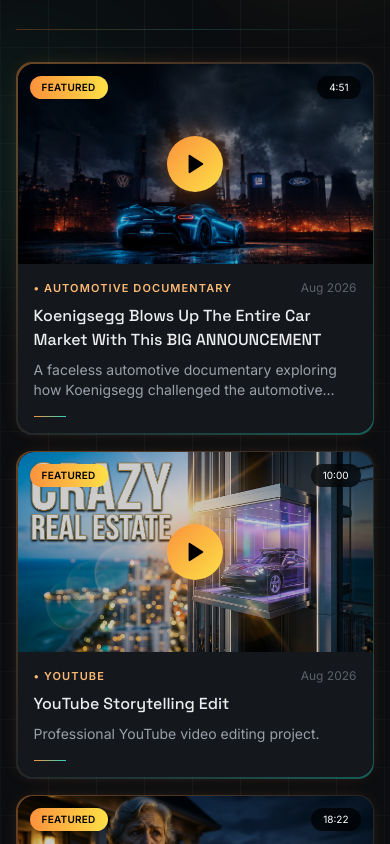
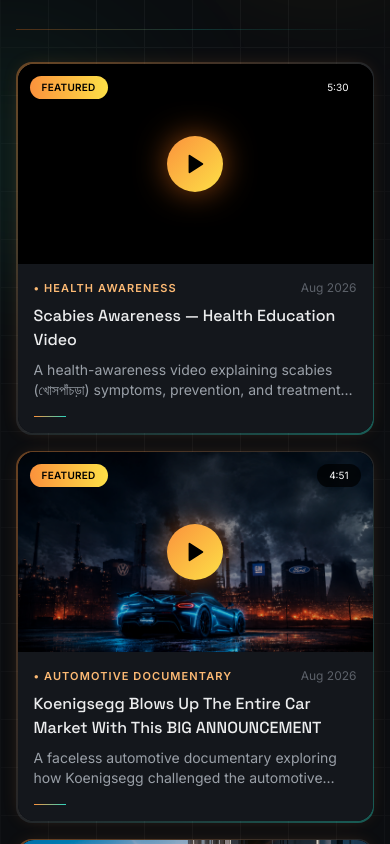
Before and after one commit to mehedihasansojib8599-source/video-editor-portfolio, a Next.js app: page / in a window 390 px wide. Shown: the part 4340-5184 px from the top of the page. Built offline with nearby package versions, Linux system fonts and the light colour scheme.

Commit message:
Add health awareness video, mobile fixes, and premium glow updates

```diff
--- a/components/portfolio/portfolio-card.tsx
+++ b/components/portfolio/portfolio-card.tsx
@@ -248,12 +248,15 @@
   const thumbnail = useResolvedThumbnail(project);
 
   // Reels: mp4 (native <video>), facebook (iframe), and anything flagged
-  // with displayAsReel (e.g. a YouTube Short) all play inline in the card,
-  // toggled by clicking the card — no fullscreen modal.
+  // with displayAsReel: true (e.g. a YouTube Short) all play inline in the
+  // card, toggled by clicking the card — no fullscreen modal. An explicit
+  // displayAsReel: false overrides mp4/facebook back into the normal
+  // (modal-opening) card variant.
   const isReel =
-    project.video?.type === 'mp4' ||
-    project.video?.type === 'facebook' ||
-    project.displayAsReel === true;
+    (project.video?.type === 'mp4' || project.video?.type === 'facebook') &&
+    project.displayAsReel !== false
+      ? true
+      : project.displayAsReel === true;
 
   if (!project.video) {
     return null;
--- a/components/portfolio/portfolio-grid.tsx
+++ b/components/portfolio/portfolio-grid.tsx
@@ -56,15 +56,21 @@
     return result;
   }, [projects, category, search, sort]);
 
-  // Reels = mp4, facebook (always play inline in the card), OR anything
-  // explicitly flagged with displayAsReel (e.g. a YouTube Short).
+  // Reels = mp4, facebook (always play inline in the card) UNLESS explicitly
+  // overridden with displayAsReel: false — OR anything explicitly flagged
+  // with displayAsReel: true (e.g. a YouTube Short) even if it isn't mp4/facebook.
   const reels = filtered.filter(
-    (p) => REEL_TYPES.includes(p.video.type) || p.displayAsReel === true
+    (p) =>
+      (REEL_TYPES.includes(p.video.type) && p.displayAsReel !== false) ||
+      p.displayAsReel === true
   );
 
-  // Everything else (youtube, drive, vimeo — opens in the fullscreen modal)
+  // Everything else (youtube, drive, vimeo — opens in the fullscreen modal —
+  // plus any mp4/facebook explicitly set to displayAsReel: false)
   const normalVideos = filtered.filter(
-    (p) => !REEL_TYPES.includes(p.video.type) && p.displayAsReel !== true
+    (p) =>
+      (!REEL_TYPES.includes(p.video.type) && p.displayAsReel !== true) ||
+      p.displayAsReel === false
   );
 
   return (
--- a/data/portfolio.ts
+++ b/data/portfolio.ts
@@ -30,11 +30,16 @@
 //   this file, then use that exact string in a project's `category` field.
 //
 // HOW TO SEND A PROJECT TO THE "CINEMATIC REELS" SECTION:
-//   Reels are anything with video.type "mp4" or "facebook" — these always
-//   show in the Reels section automatically. If you want a "youtube" (or
+//   Reels are anything with video.type "mp4" or "facebook" — these show in
+//   the Reels section automatically. If you want a "youtube" (or
 //   "vimeo"/"drive") project to ALSO show in the Reels section instead of
 //   the normal grid — for example a YouTube Short — set `displayAsReel: true`
-//   on that project. Everything else stays in the normal grid as usual.
+//   on that project.
+//
+//   HOW TO KEEP AN mp4/facebook VIDEO OUT OF REELS (in the normal grid
+//   instead, alongside your YouTube/Drive videos):
+//   Set `displayAsReel: false` explicitly on that project. This overrides
+//   the default mp4/facebook → Reels behavior.
 // ============================================================================
 
 // ---- FIELD GUIDE -----------------------------------------------------------
@@ -55,9 +60,7 @@
 // featured      true/false — show in the "Featured" homepage section
 // published     true/false — false hides it from the whole site
 // platform      where the final video lives, e.g. "YouTube", "Instagram"
-// displayAsReel true/false — force a youtube/vimeo/drive project into the
-//               "Cinematic Reels" section (e.g. a YouTube Short). Optional —
-//               mp4/facebook videos go there automatically without this.
+// displayAsReel true/false — see "HOW TO SEND..." / "HOW TO KEEP..." above.
 // beforeImage / afterImage   optional color-grading before/after slider images
 //
 // VIDEO GUIDE — set `video.type` to one of:
@@ -123,8 +126,10 @@
 
   platform: string;
 
-  /** Force this project into the "Cinematic Reels" section even though its
-   *  video.type is youtube/vimeo/drive (mp4/facebook go there automatically). */
+  /** Force this project into (true) or keep it out of (false) the
+   *  "Cinematic Reels" section. mp4/facebook default to Reels (true) unless
+   *  explicitly set to false; youtube/vimeo/drive default to the normal grid
+   *  unless explicitly set to true. */
   displayAsReel?: boolean;
 
   beforeImage?: string;
@@ -137,6 +142,44 @@
 }
 
 export const projects: Project[] = [
+  {
+    // ---- Facebook video kept in the normal grid (with the YouTube videos),
+    // NOT in Reels, via displayAsReel: false ----
+    id: 'scabies-awareness-health-video',
+
+    title: 'Scabies Awareness — Health Education Video',
+
+    description:
+      'A health-awareness video explaining scabies (খোসপাঁচড়া) symptoms, prevention, and treatment guidance for general audiences.',
+
+    longDescription:
+      'An educational health-awareness edit covering scabies symptoms (intense itching, small red bumps, spread between family members), prevention tips (keeping clothing/towels/bedding clean, not sharing personal items), and guidance to seek proper medical advice rather than self-medicating.',
+
+    video: {
+      type: 'facebook',
+      src: 'https://www.facebook.com/reel/2641211649628889/',
+      aspect: '9 / 16',
+    },
+    displayAsReel: false,
+
+    category: 'Health Awareness',
+
+    client: 'Personal Project',
+
+    software: ['Adobe Premiere Pro'],
+
+    duration: '5:30',
+
+    date: '2026-08-12',
+
+    tags: ['Health Awareness', 'Education', 'Facebook', 'Bangla'],
+
+    featured: true,
+
+    published: true,
+
+    platform: 'Facebook',
+  },
   {
     id: 'patricia-marsh-tax-relief-scam',
 
@@ -154,7 +197,6 @@
     video: {
       type: 'drive',
       src: '1G0uzu185WtYIUU6rsZrhSySnmhtxlcu7',
-      // 👉 Same note as above — adjust if this one crops too.
       aspect: '16 / 9',
     },
 
@@ -200,6 +242,7 @@
       'Final Delivery',
     ],
   },
+
   {
     id: 'kuakata-tour-2026',
     title: 'cinamatic travel reel',
@@ -580,8 +623,6 @@
     video: {
       type: 'drive',
       src: '1yp6v2WxCz8O5w3J13DjwZOrMFmgQgbXJ',
-      // 👉 If this still crops in the player, change to the video's real
-      // export ratio (check the .mp4 file's resolution before uploading).
       aspect: '16 / 9',
     },
 
@@ -709,6 +750,7 @@
   'Dangerous Animals',
   'Talking Head',
   'Podcast',
+  'Health Awareness',
   'Commercial',
   'YouTube',
   'Short Form',
```
